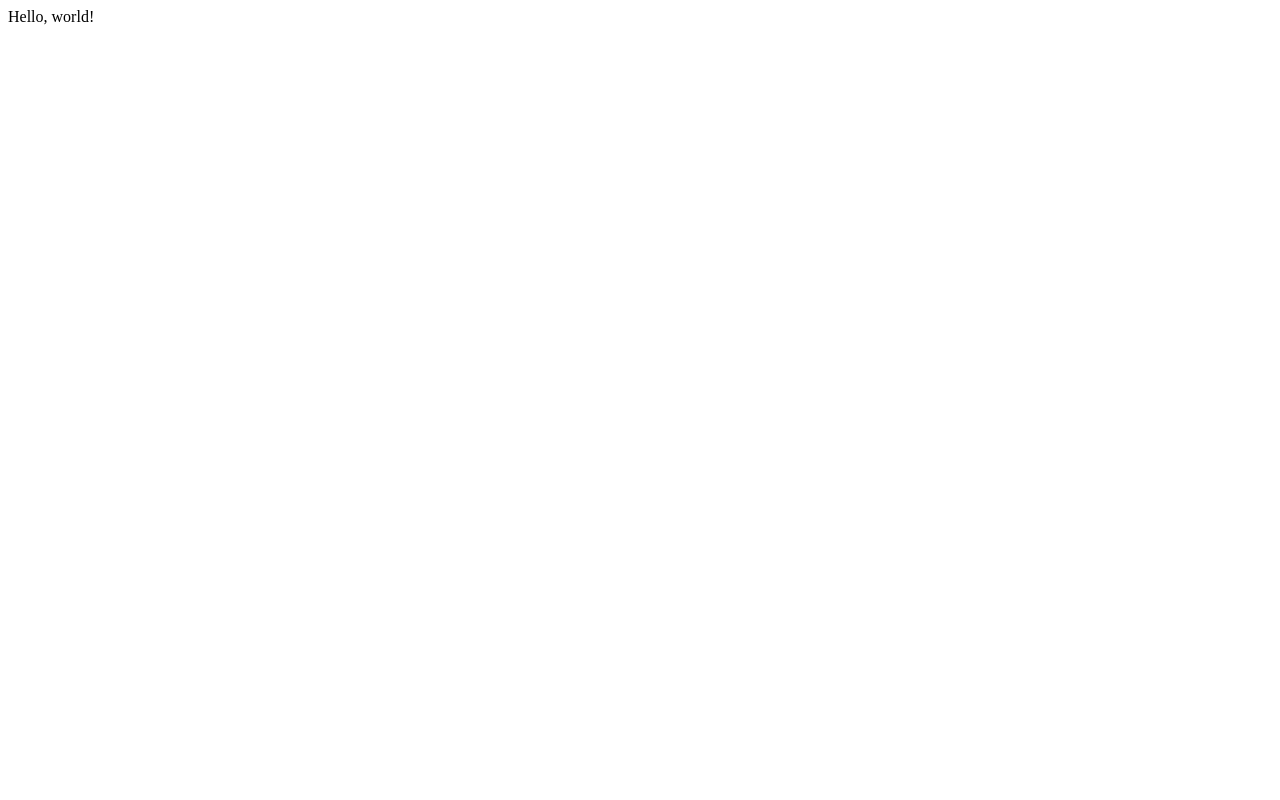
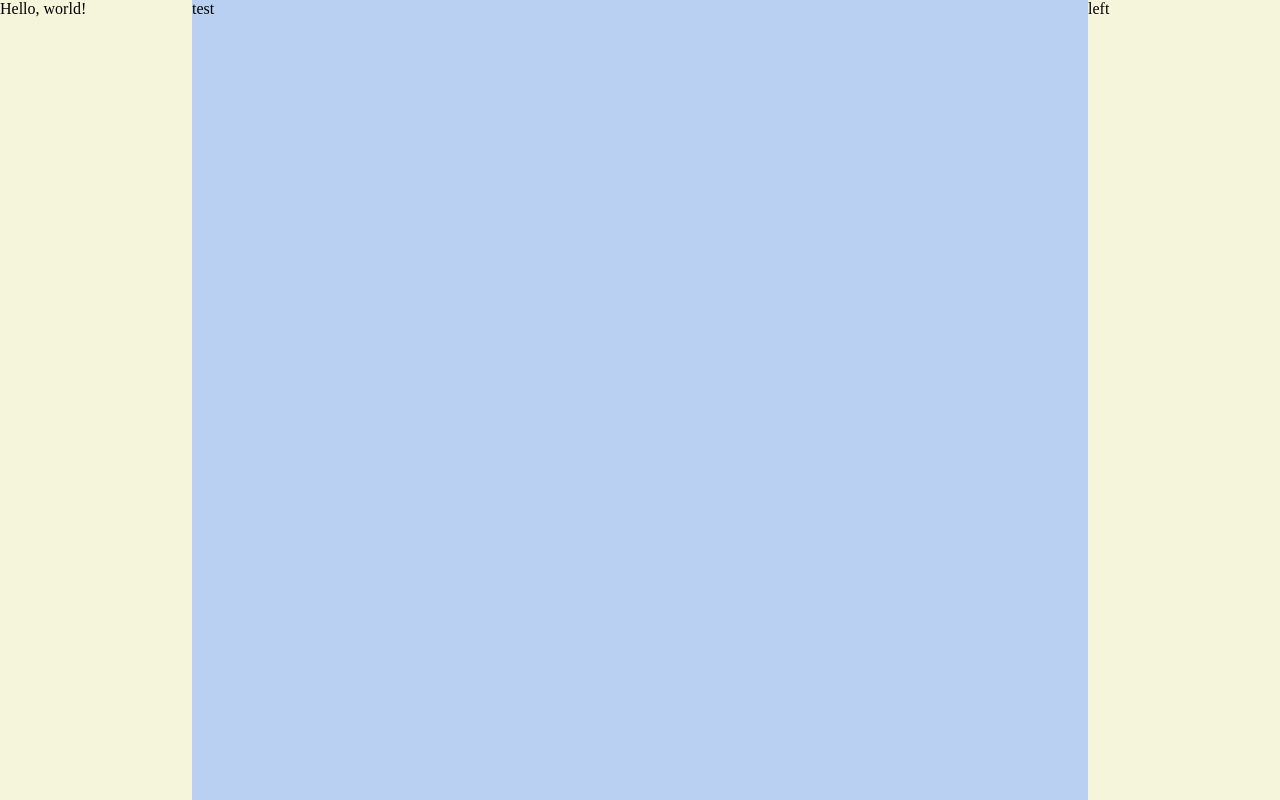
Before and after one commit to Etbraz/project0, a plain HTML site: page index.html in a window 1280 px wide. Drawn offline with Linux system fonts and the light colour scheme.

Commit message:
Added right, center and left div, with gray and blue coloring

```diff
--- a/index.html
+++ b/index.html
@@ -5,6 +5,13 @@
         <title>My Webpage</title>
     </head>
     <body>
-        Hello, world!
+		<div id="wrapper">
+			test
+			<div id="right">
+				Hello, world!
+			</div>
+			<div id = "left">
+				left
+			</div>
     </body>
 </html>
--- a/styles.css
+++ b/styles.css
@@ -0,0 +1,22 @@
+html, body{
+	height: 100%; width: 100%; margin: 0;
+}
+#wrapper{
+	height: 100%;
+	width : 100%
+	margin : 0;
+	background-color :#bad0f2;
+	overflow : auto;
+
+}
+#right{
+	float : left;
+	width : 15%;
+	height : 100%;
+	background-color : beige;
+}
+#left{
+	float: right;
+	width : 15%;
+	height : 100%;
+	background-color : beige;
```
